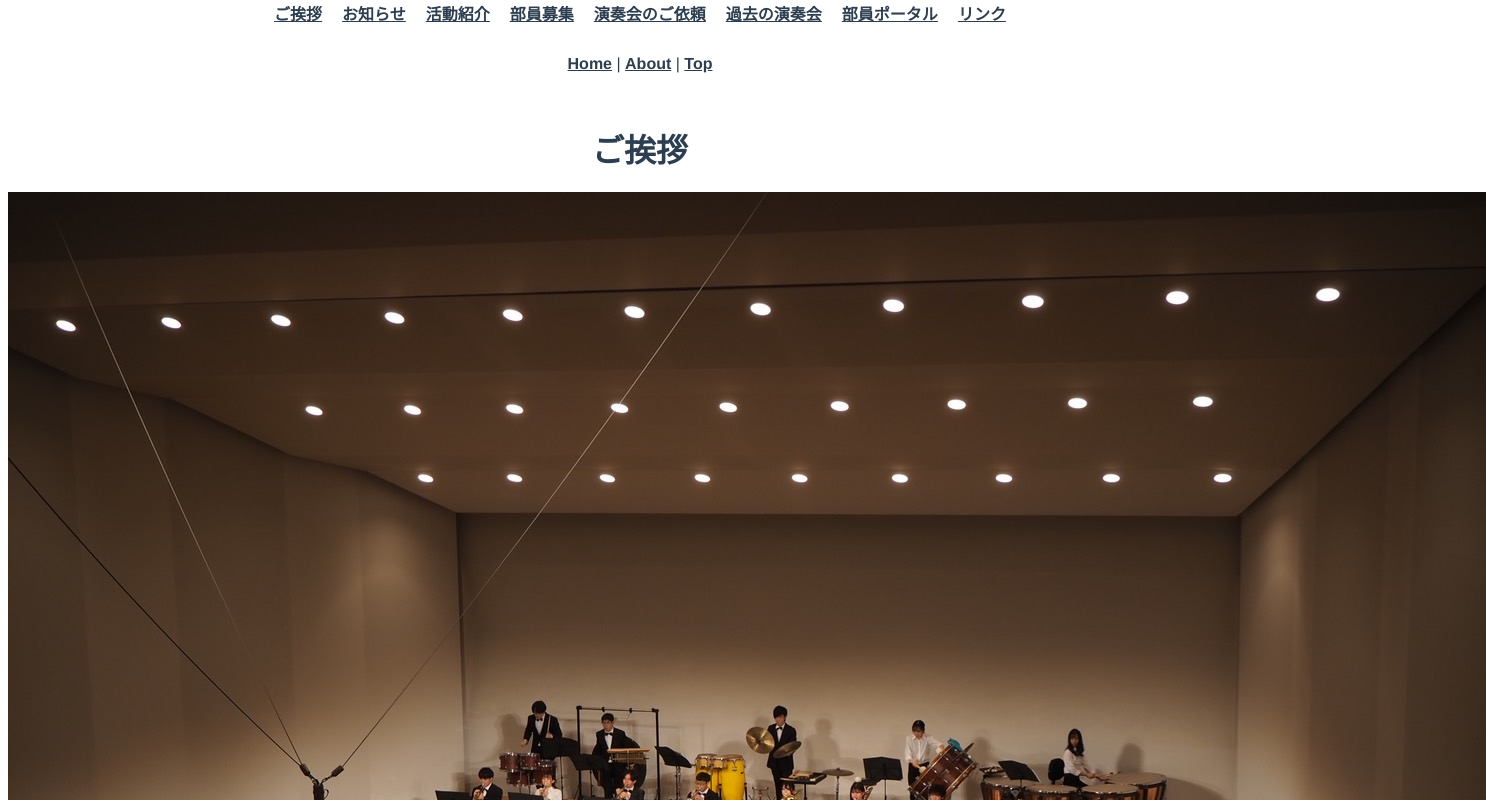
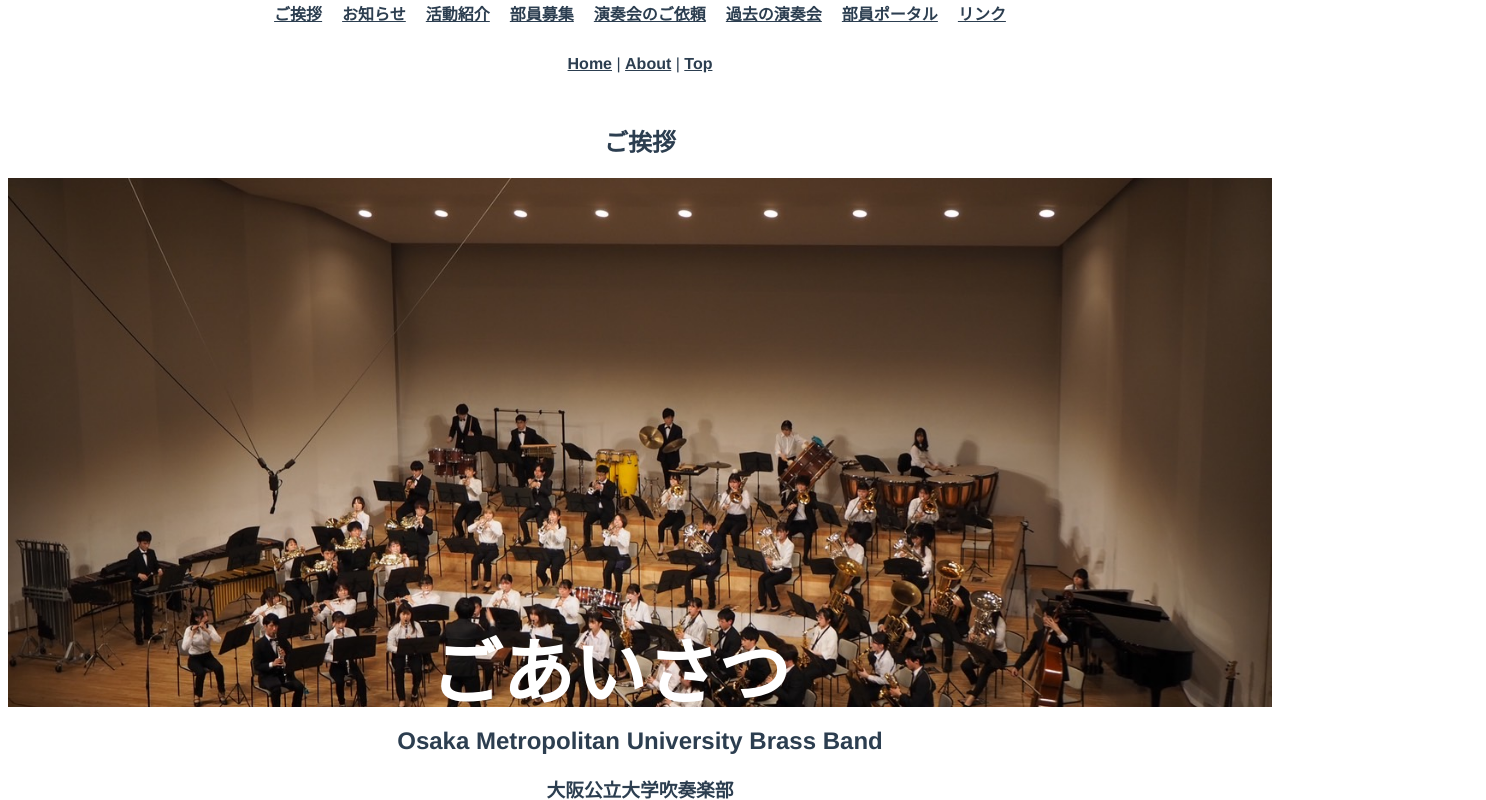
Before and after one commit to Yukarion/omu_brasspage, a Vue app: page /greeting in a window 1280 px wide. Shown: the part 160-960 px from the top of the page, 1486 px wide, since content can reach past the window. Built offline with nearby package versions, Linux system fonts and the light colour scheme.

Commit message:
[FIX] ヘッダーの調節、改行位置の修正 #1 #13
改行を調節したのと、調べてヘッダーを全画面表示にしてみましたヘッダーはまだ調節が必要そうです。

```diff
--- a/src/views/Greeting.vue
+++ b/src/views/Greeting.vue
@@ -1,10 +1,11 @@
 <template>
   <div class="greeting">
-    <h1>ご挨拶</h1>
+    <h2>ご挨拶</h2>
   </div>
-  <div class="header_image">
-    <img src="../assets/greeting_header.jpg"/>
+  <div class="jumbotron">
+    <h1>ごあいさつ</h1>
   </div>
+
   <div class="title">
     <h2>Osaka Metropolitan University Brass Band</h2>
   </div>
@@ -15,7 +16,24 @@
     <p>本日も大阪府立大学吹奏楽部のホームページをご覧いただき、誠にありがとうございます。<br>
       大阪公立大学吹奏楽部は、年2回の演奏会（サマーコンサート、定期演奏会）を中心に活動を行っているほか、<br>学校などへのレッスン、大学や地域のイベントでの依頼演奏など、毎年多くの場面で演奏の機会を頂いております。<br>
       また、阪神国公立大学吹奏楽連盟に所属している周辺の国公立大学の吹奏楽団や、当部OB・OGの方々とも<br>吹奏楽を通じた交流を行っております。
-      これらの当部の活動に対し、絶えずご協力やご支援を頂戴している全ての方々に心より御礼申し上げます。今後とも大阪公立大学吹奏楽部に対するご支援とご協力をお願い申し上げます。<br>
+      これらの当部の活動に対し、絶えずご協力やご支援を頂戴している<br>全ての方々に心より御礼申し上げます。今後とも大阪公立大学吹奏楽部に対するご支援とご協力をお願い申し上げます。<br>
     </p>
   </div>
 </template>
+
+
+<style scoped>
+  .jumbotron { background:url("../assets/greeting_header.jpg")
+  center no-repeat;
+  padding-top: calc(300 / 1000 * 100%);
+  height: 150px;
+  background-size: cover;
+  }
+.jumbotron h1,
+.jumbotron .h1 {
+  color: white;
+  font-size: 72px;
+  transform: translate(-30px,10px);
+}
+
+</style>
```
